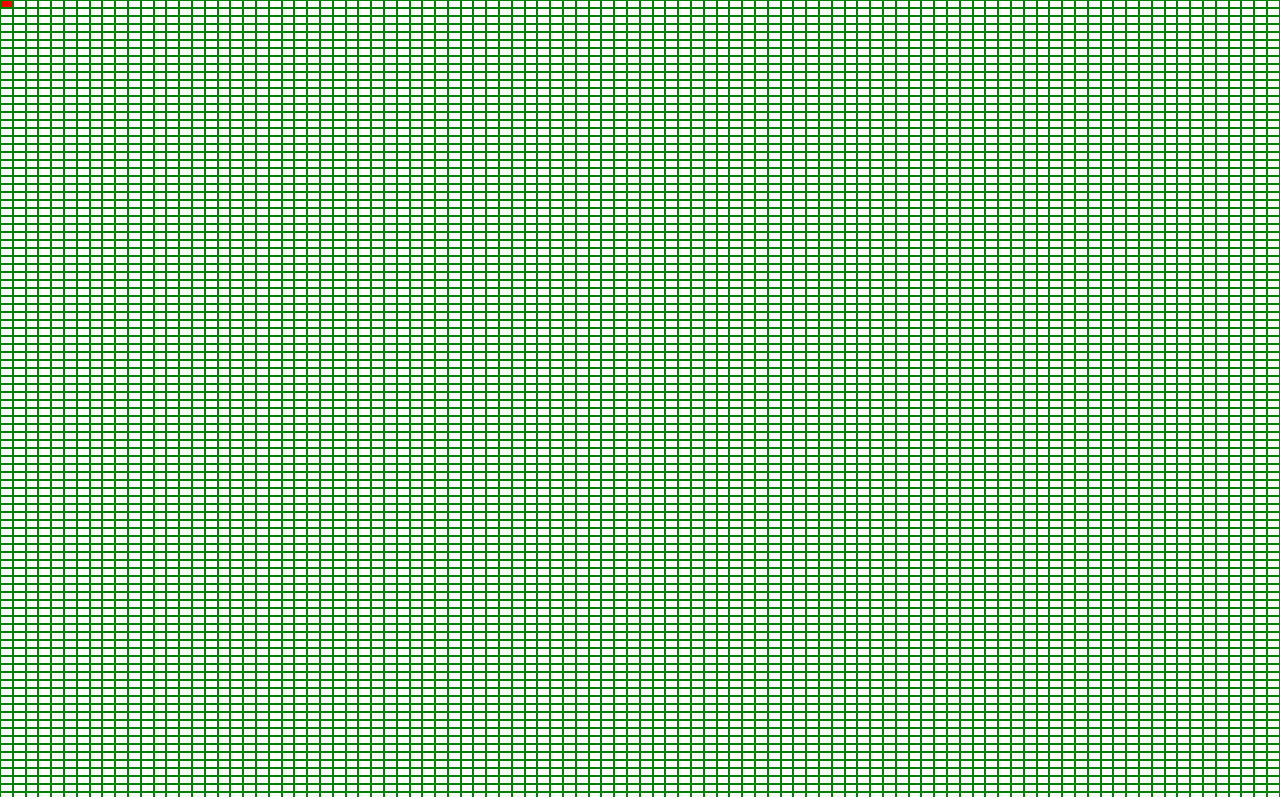
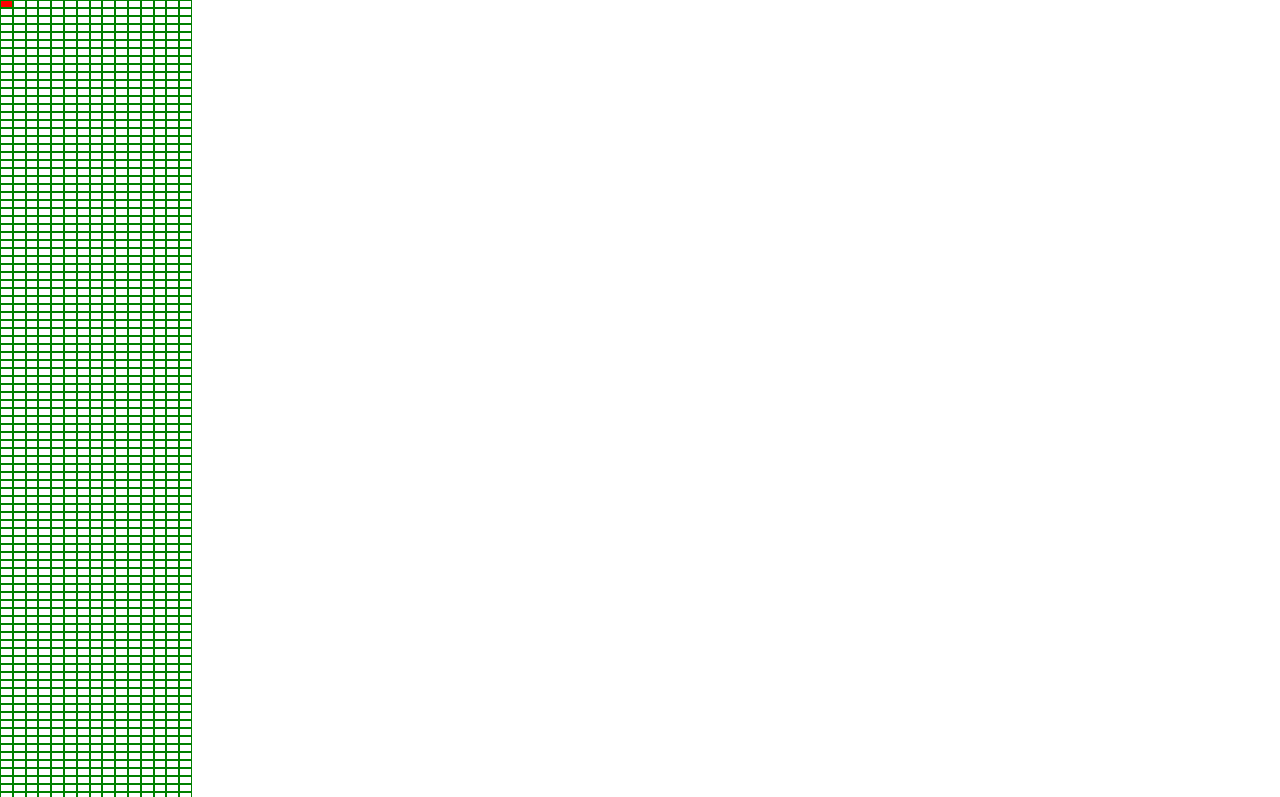
Before and after one commit to rhythm2107/etch-a-sketch, a plain HTML site: page index.html in a window 1280 px wide. Shown: the top 797 px of the page. Drawn offline with Linux system fonts and the light colour scheme.

Commit message:
Save prior to reworking the page

```diff
--- a/index.html
+++ b/index.html
@@ -1,5 +1,6 @@
 <!DOCTYPE html>
 <html lang="en">
+
 <head>
     <meta charset="UTF-8">
     <meta name="viewport" content="width=device-width, initial-scale=1.0">
@@ -7,7 +8,11 @@
     <script rel="javascript" src="./script.js" defer></script>
     <title>Etch-a-sketch</title>
 </head>
+
 <body>
-    <div class="grid-container"></div>
+    <div class="test">
+        <div class="grid-container"></div>
+    </div>
 </body>
+
 </html>
--- a/styles.css
+++ b/styles.css
@@ -4,11 +4,16 @@ html, body {
     padding: 0;
 }
 
+.test {
+    width: 50vw;
+    height: 50vh;
+}
+
 .grid-container {
     display: flex;
     flex-wrap: wrap;
-    height: 100vh;
-    width: 100vw;
+    height: 30%;
+    width: 30%;
 }
 
 .grid-item {
```
